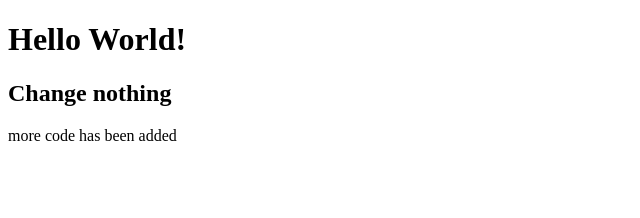
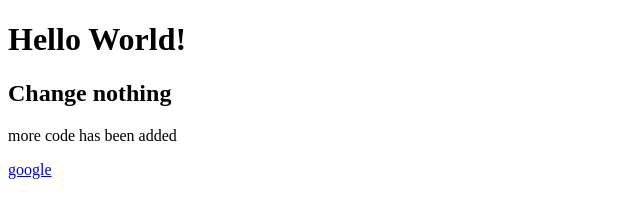
Before and after one commit to liruenth/BigSite, a plain HTML site: page index.html in a window 1280 px wide. Shown: the full height of the page, 0-640 px from the left. Drawn offline with Linux system fonts and the light colour scheme.

Commit message:
fixes #3

```diff
--- a/index.html
+++ b/index.html
@@ -7,6 +7,8 @@
   <h1>Hello World!</h1>
   <h2>Change nothing</h2>
   <p>more code has been added</p>
-
+<footer>
+  <a href="google.com">google</a>
+</footer>
 </body>
 </html>
```
